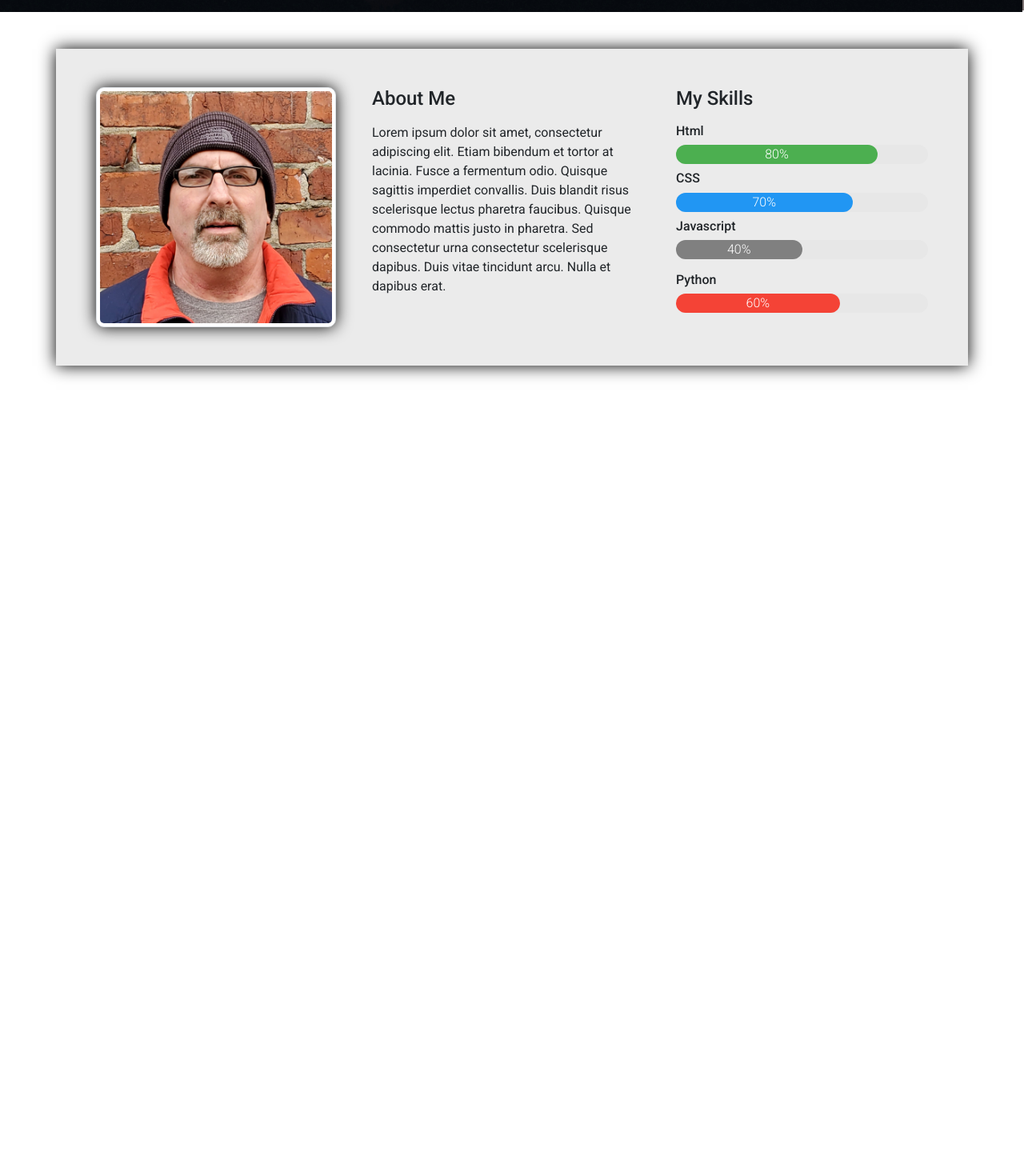
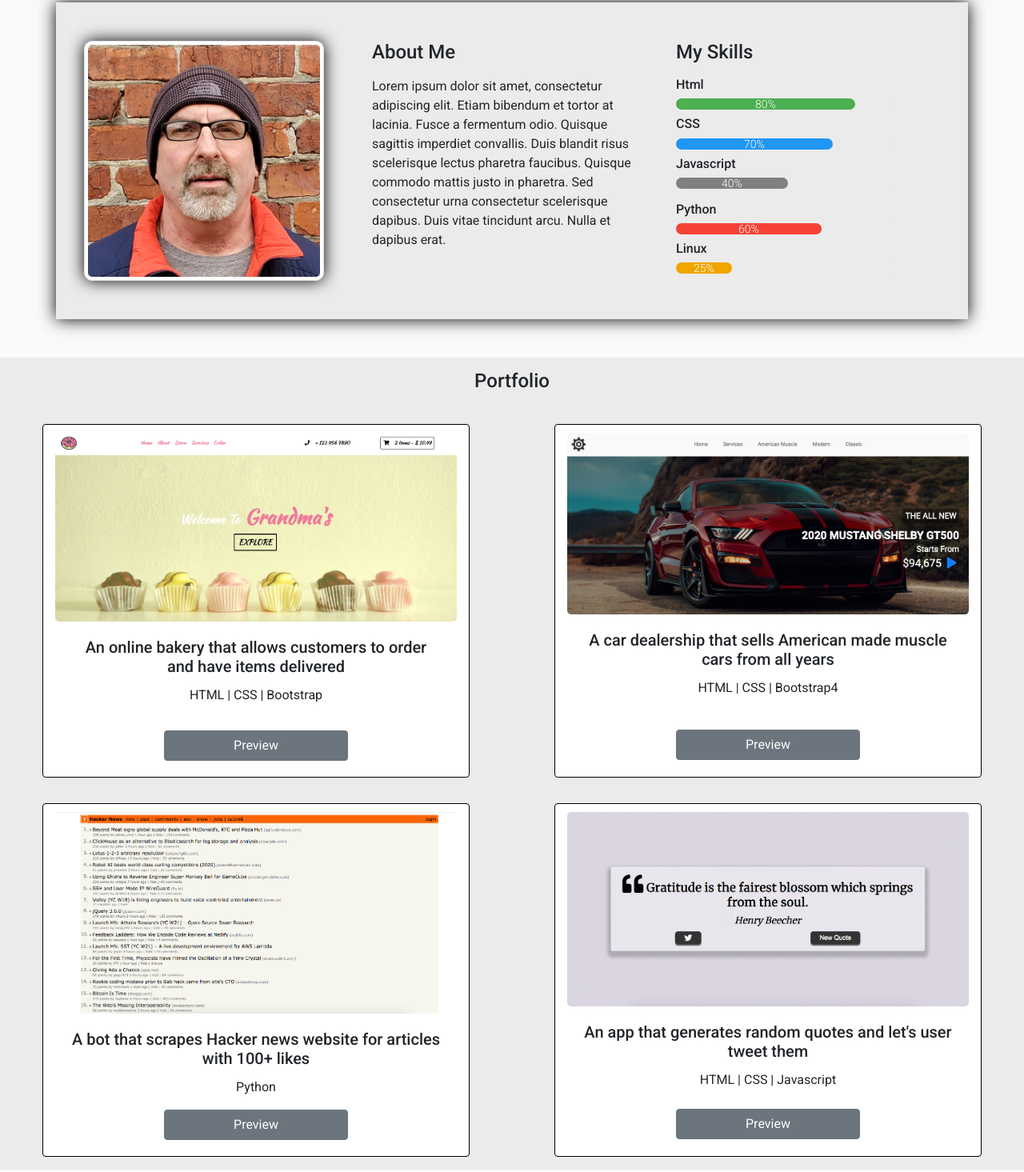
Before and after one commit to Yankez33/portfolio, a plain HTML site: page index.html in a window 1280 px wide. Shown: the part 898-2363 px from the top of the page at 80% size. Before the commit the page ends 1403 px from the top, so only its background shows below. Drawn offline with nearby package versions, Linux system fonts and the light colour scheme.

Commit message:
Completed the portfolio section

```diff
--- a/index.html
+++ b/index.html
@@ -24,8 +24,8 @@
 <body>
     <!-- Navbar-->
     <div id="home">
-        <nav class="navbar navbar-expand-lg navbar-dark px-5">
-            <a href="#home" class="navbar-brand text-muted">Tim Maycock</a>
+        <nav class="navbar navbar-expand-lg navbar-dark fixed-top px-5">
+            <a href="#home" class="navbar-brand">Tim Maycock</a>
             <button type="button" class="navbar-toggler " data-toggle="collapse" data-target="#myNavbar">
                 <span class="navbar-toggler-icon"></span>
             </button>
@@ -41,7 +41,7 @@
                         <a href="#skills" class="nav-link text-muted">skills</a>
                     </li>
                     <li class="nav-item">
-                        <a href="#services" class="nav-link text-muted">projects</a>
+                        <a href="#portfolio" class="nav-link text-muted">portfolio</a>
                     </li>
                     <li class="nav-item">
                         <a href="#gallery" class="nav-link text-muted">contact</a>
@@ -50,6 +50,7 @@
 
             </div>
         </nav>
+    </div>
     <!-- End of navbar-->
 
     <!-- Banner section -->
@@ -64,13 +65,13 @@
     <!-- End of Banner Section -->
 
     <!-- About / Skills Section -->
-        <div class="container">
-            <div class="row about-container my-5">
+    <div class="container about-container">
+        <div class="row my-5">
             <div class="col-lg-4 my-5">
                 <img src="images/about-pic.jpeg" alt="" class="img-fluid img-thumbnail about-pic ">
             </div>
             <div class="col-lg-4 mt-5">
-                    <h4 class=" mb-3" id="about">About Me</h4>
+                <h4 class="mb-3 about-text " id="about">About Me</h4>
                 <p>Lorem ipsum dolor sit amet, consectetur adipiscing elit. Etiam bibendum et tortor at lacinia.
                     Fusce a fermentum odio. Quisque sagittis imperdiet convallis. Duis blandit risus scelerisque
                     lectus pharetra faucibus. Quisque commodo mattis justo in pharetra. Sed consectetur urna
@@ -94,9 +95,61 @@
                 <div class="skills-container">
                     <p class="python mb-2">60%</p>
                 </div>
+                <h6>Linux</h6>
+                <div class="skills-container">
+                    <p class="linux mb-2">25%</p>
                 </div>
             </div>
         </div>
+    </div>
+
+    <!-- Projects -->
+    <div class="top-border"></div>
+    <div class="container-fluid projects-container mb-5">
+        <h1 class="projects-title" id="portfolio">Portfolio</h1>
+        <div class="row ">
+            <div class="card col-lg-5 my-3 mx-auto " style="width: 18rem;">
+                <img src="images/grandmas.png" class="card-img-top w-90 img-fluid" alt="grandmas">
+                <div class="card-body">
+                    <h5 class="card-title">An online bakery that allows customers to order and have items delivered</h5>
+                    <p class="card-text">HTML | CSS | Bootstrap</p>
+                    <a href="https://grandmas-bootstrap.netlify.app/"
+                        class="btn btn-secondary project-button col-6 mt-3" target="_blank">Preview</a>
+                </div>
+            </div>
+            <div class="card col-lg-5 my-3 mx-auto " style="width: 18rem;">
+                <img src="images/american-muscle.png" class="card-img-top w-90 img-fluid" alt="american-muscle">
+                <div class="card-body">
+                    <h5 class="card-title">A car dealership that sells American made muscle cars from all years</h5>
+                    <p class="card-text">HTML | CSS | Bootstrap4</p>
+                    <a href="https://american-muscle1.netlify.app/" class="btn btn-secondary project-button col-6 mt-4"
+                        target="_blank">Preview</a>
+                </div>
+            </div>
+        </div>
+        <div class="row ">
+            <div class="card col-lg-5 my-3 mx-auto" style="width: 18rem;">
+                <img src="images/hacker-news.png" class="card-img-top w-90 img-fluid" alt="porsche">
+                <div class="card-body">
+                    <h5 class="card-title">A bot that scrapes Hacker news website for articles with 100+ likes</h5>
+                    <p class="card-text"> Python </p>
+                    <a href="https://github.com/Yankez33/hacker_news" class="btn btn-secondary project-button col-6"
+                        target="_blank">Preview</a>
+                </div>
+            </div>
+            <div class="card col-lg-5 my-3 mx-auto" style="width: 18rem;">
+                <img src="images/quotes.png" class="card-img-top w-90 img-fluid" alt="quotes">
+                <div class="card-body">
+                    <h5 class="card-title">An app that generates random quotes and let's user tweet them </h5>
+                    <p class="card-text">HTML | CSS | Javascript</p>
+                    <a href="https://quote-generator1.netlify.app/" class="btn btn-secondary project-button col-6 mt-2"
+                        target="_blank">Preview</a>
+                </div>
+            </div>
+        </div>
+    </div>
+
+
 
 
     <!-- jQuery and Bootstrap Bundle (includes Popper) -->
--- a/styles.css
+++ b/styles.css
@@ -1,28 +1,31 @@
 body {
     font-family: 'Roboto', sans-serif;
+    background-color: #fafafa;
 }
 
 
 /* Navbar */
 .navbar {
-  position: static;
+  position: fixed;
   z-index: 1;
-     background: #252525 !important;
+  background: #252525 !important;
 }
 
  .nav-link {
-   color: #e8eae6;
+   color: #e8eae6 !important;
    margin-right: 70px;
    padding-left: 25px;
  }
 
 .nav-link:hover {
     text-decoration-line: underline;
-    color: #fff !important;
+    color: #931a25 !important;
+    font-weight: 500;
 }
 
 .navbar-brand {
   font-size: 24px;
+  color: #e8eae6;
 }
 
 /* End of Navbar*/
@@ -35,7 +38,7 @@ body {
 
 .bg-image {
   position: bottom no-repeat cover;
-  margin: -2px;
+  /* margin: -2px; */
   padding: 0;
   height: 100%;
 }
@@ -45,7 +48,6 @@ body {
     top: 15%;
     right: 50%;
     transform: translate(50%,-50%);
-    /* text-transform: uppercase; */
     font-family: roboto;
     font-size: 55px;
     font-weight: 700;
@@ -66,11 +68,7 @@ body {
     1px 30px 60px rgba(16,16,16,0.4);
 }
 
-@media (max-width: 780px) {
-  .text {
-    font-size: 32px;
-  }
-}
+
  /* End of Main Section */
 
 /* About section */
@@ -83,23 +81,55 @@ body {
 .about-pic {
   height: 300px;
   width: 300px;
-  margin-left: 35px;
+  margin-left: 20px;
   border-radius: 10px;
   box-shadow: 0 0 20px black;
 }
 
+.about-text {
+font-size: 24px;
+
+}
+
+@media (max-width: 992px) {
+  .about-pic {
+   margin-left: 200px;
+  }
+}
+
+@media (max-width: 768px) {
+  .about-pic {
+   margin-left: 100px;
+  }
+}
+
+@media (max-width: 500px) {
+  .about-pic {
+   margin-left: 25px;
+  }
+}
+
+@media (max-width: 992px) {
+  .skills-container {
+    padding-bottom: 35px;
+  }
+}
+
 /* Skills Section */
+
 .skills-container {
-      width: 90%;
-      background-color: rgb(231, 231, 231);
+      width: 80%;
+      background-color: #ebebeb;
       border-radius: 20px;
    }
 
-   .html, .css, .python, .js {
+   .html, .css, .python, .js, .linux {
       text-align: center;
+      font-size: 14px;
       font-weight: 300;
       color: white;
       border-radius: 20px;
+      line-height: 1;
    }
    .html {
       width: 80%;
@@ -117,3 +147,36 @@ body {
       width: 50%;
       background-color: #808080;
    }
+
+   .linux {
+      width: 25%;
+      background-color: #f0a500;
+   }
+
+   .projects-container {
+     background-color: #ebebeb;
+   }
+
+   .projects-title {
+     text-align: center;
+     padding: 15px;
+     font-size:24px;
+   }
+
+  .card {
+    border: 1px solid #000;
+    /* background-color: #fbf7f0; */
+    text-align: center;
+  }
+
+
+  .card-img-top {
+    border-radius: 5px;
+    margin-top: 10px;
+  }
+
+  .project-button:hover {
+    color: #808080;
+    background-color: #fff;
+    transform:matrix(1.2);
+  }
```
Also changed, not shown: images/american-muscle.png (added), images/grandmas.png (added), images/hacker-news.png (added), images/quotes.png (added). Lines whose indentation alone changed are shown as unchanged.
